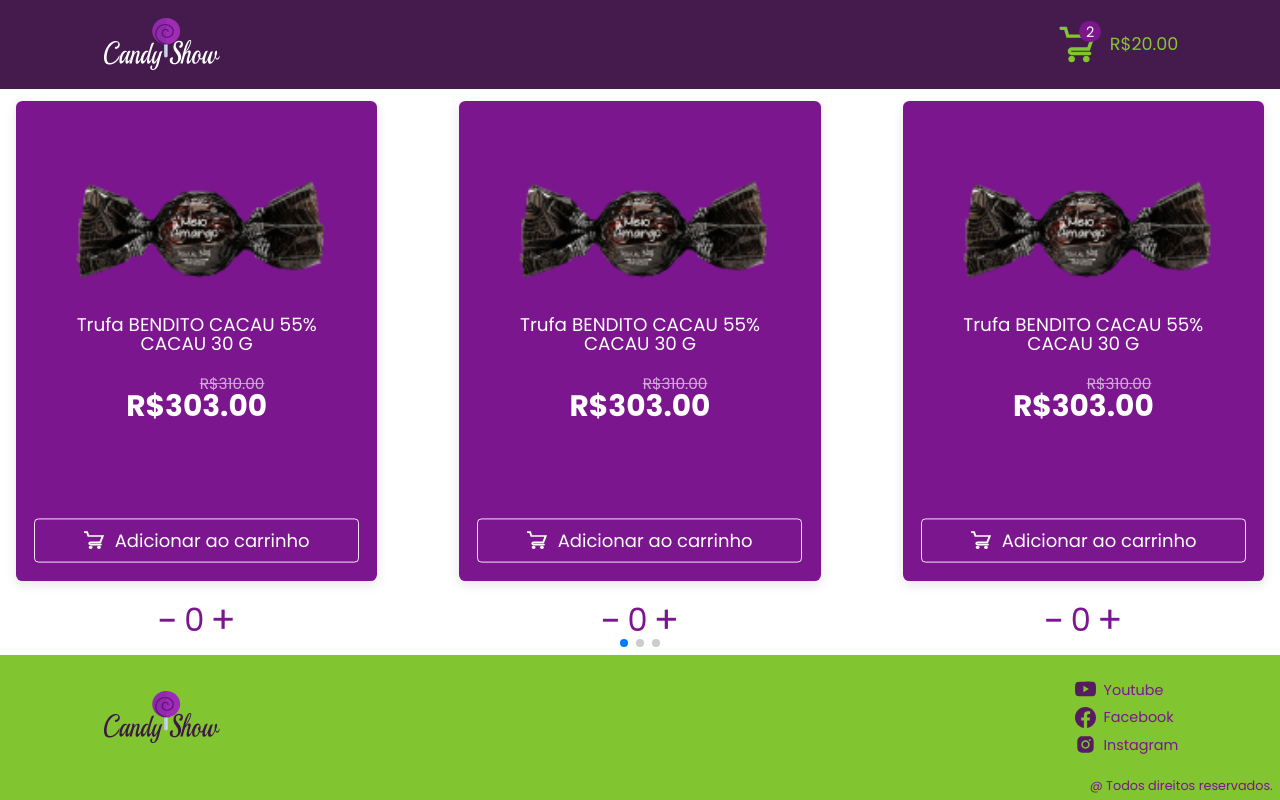
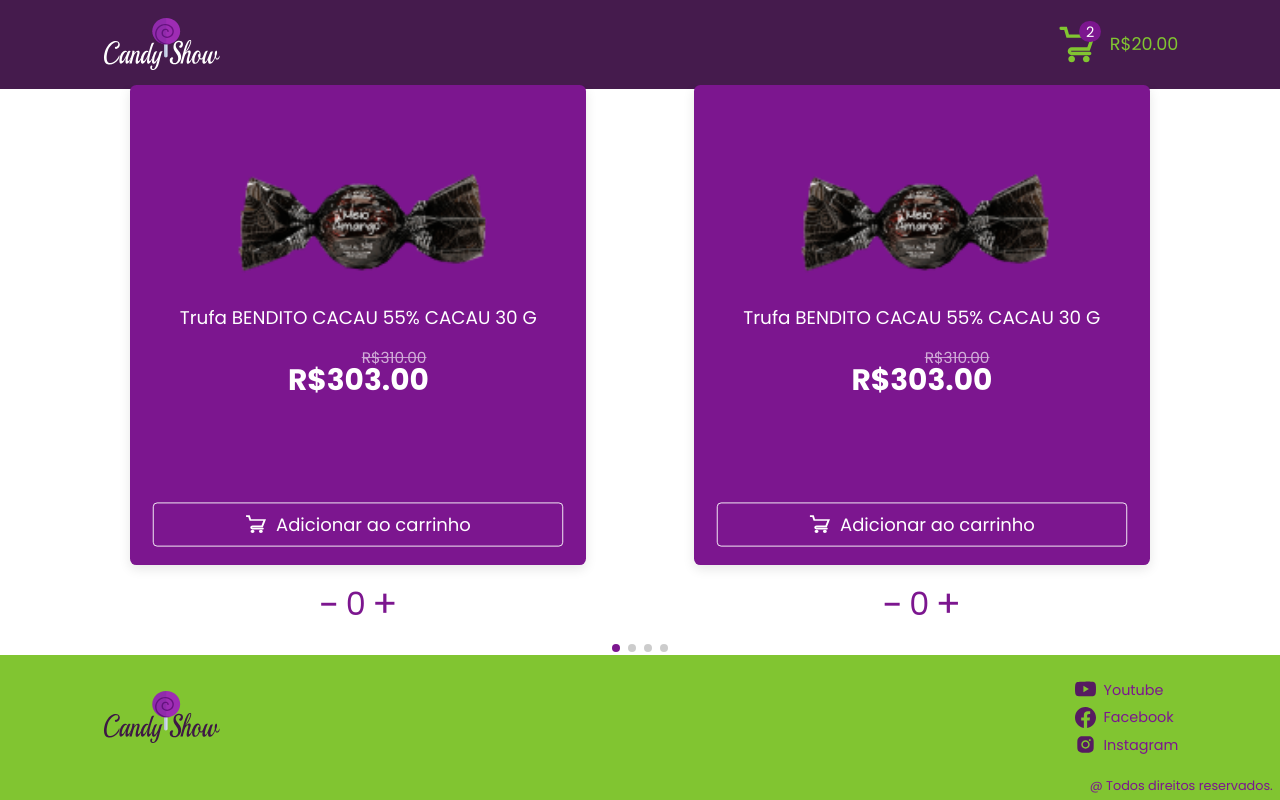
Before and after one commit to XxWexX5/candy-show, a Next.js app: page / in a window 1280 px wide. Built offline with nearby package versions, Linux system fonts and the light colour scheme; no server answers; what miragejs would draw is missing.

Commit message:
[ FEATURE ] Adding container in the swiper.

```diff
--- a/components/Product/styles.jsx
+++ b/components/Product/styles.jsx
@@ -4,7 +4,7 @@
   ${({ theme }) => css`
     width: 100%;
     max-width: 17.5rem;
-    padding: 0 1rem;
+    padding: 0 1rem 2rem;
 
     @media screen and (min-width: ${theme.responsive.tablet}) {
       max-width: 30.5rem;
--- a/pages/index.tsx
+++ b/pages/index.tsx
@@ -56,6 +56,7 @@
       <styled.App>
         <Header />
 
+        <div className="container">
           <Swiper
             slidesPerView={1}
             spaceBetween={10}
@@ -67,7 +68,7 @@
             className="mySwiper"
             breakpoints={{
               640: {
-              slidesPerView: 2,
+                slidesPerView: 1,
                 spaceBetween: 20,
               },
               768: {
@@ -75,11 +76,11 @@
                 spaceBetween: 40,
               },
               1024: {
-              slidesPerView: 3,
+                slidesPerView: 2,
                 spaceBetween: 50,
               },
               1700: {
-              slidesPerView: 4,
+                slidesPerView: 2,
                 spaceBetween: 50,
               },
             }}
@@ -134,6 +135,7 @@
               />
             </SwiperSlide>
           </Swiper>
+        </div>
 
         <Footer />
       </styled.App>
--- a/styles/global.jsx
+++ b/styles/global.jsx
@@ -3,6 +3,10 @@
 // font-family: 'Playball', cursive;
 
 const GlobalStyles = createGlobalStyle`
+    :root {
+        --swiper-theme-color: #7C168F;
+    }
+
     html,
     body {
     padding: 0;
```
Lines whose indentation alone changed are shown as unchanged.
